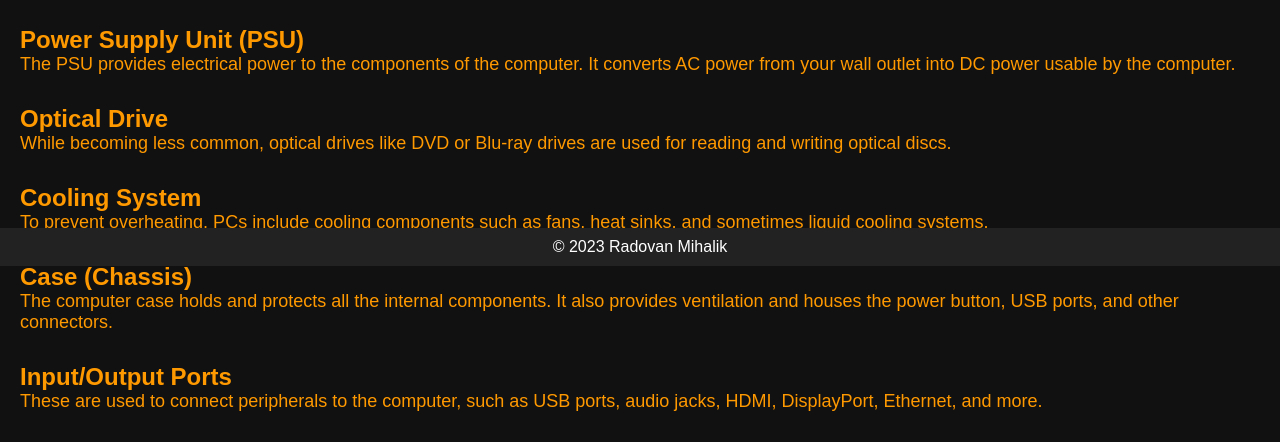
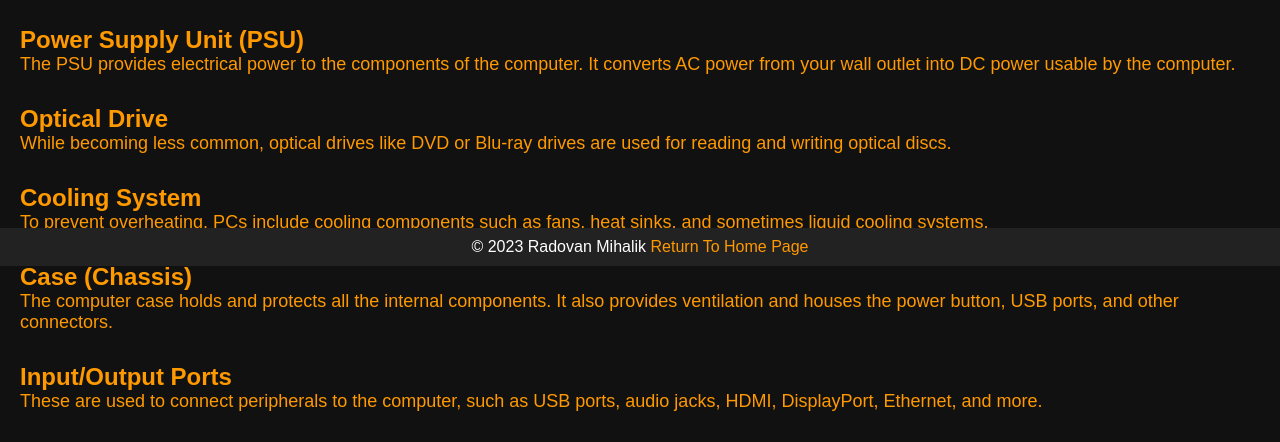
Before and after one commit to dacadla/how-computers-work, a PHP site: page /pages/hardware.php in a window 1280 px wide. Shown: the part 534-976 px from the top of the page. Run offline with PHP 8.4, Linux system fonts and the light colour scheme.

Commit message:
Make footer inline and make add a return to home page link

```diff
--- a/css/styles.css
+++ b/css/styles.css
@@ -27,7 +27,7 @@ h1 {
 /* Style navigation menu */
 nav ul {
   list-style-type: none;
-	text-align: center;
+  text-align: center;
 }
 
 li {
@@ -68,6 +68,11 @@ footer {
     bottom: 0; /* Position it at the bottom */
     width: 100%; /* Make it span the entire width of the viewport */
 }
+
+footer * {
+    display: inline;
+}
+
 
 /* Quiz-specific styles */
 section fieldset {
--- a/index.php
+++ b/index.php
@@ -56,7 +56,7 @@
     </main>
 
   <footer>
-    <p>&copy; <?php echo date("Y"); ?> Radovan Mihalik</p>
+      <p>&copy; <?php echo date("Y"); ?> Radovan Mihalik</p>
   </footer>
 </body>
 </html>
--- a/pages/hardware-quiz.php
+++ b/pages/hardware-quiz.php
@@ -213,6 +213,7 @@ if ($_SERVER['REQUEST_METHOD'] === 'POST') {
 
 <footer>
     <p>&copy; <?= date("Y"); ?> Radovan Mihalik</p>
+    <a href="../index.php">Return To Home Page</a>
 </footer>
 </body>
 </html>
--- a/pages/hardware.php
+++ b/pages/hardware.php
@@ -125,6 +125,7 @@
 
     <footer>
         <p>&copy; <?php echo date("Y"); ?> Radovan Mihalik</p>
+        <a href="../index.php">Return To Home Page</a>
     </footer>
 </body>
 </html>
```
